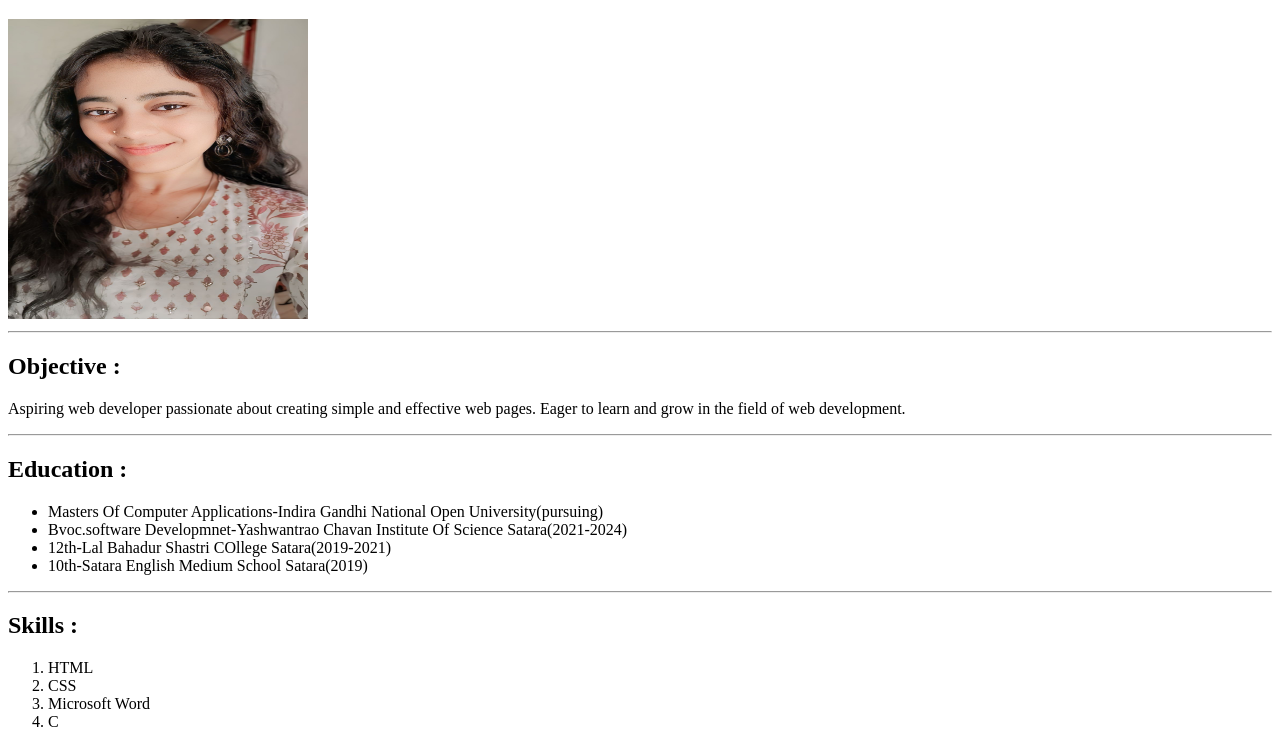
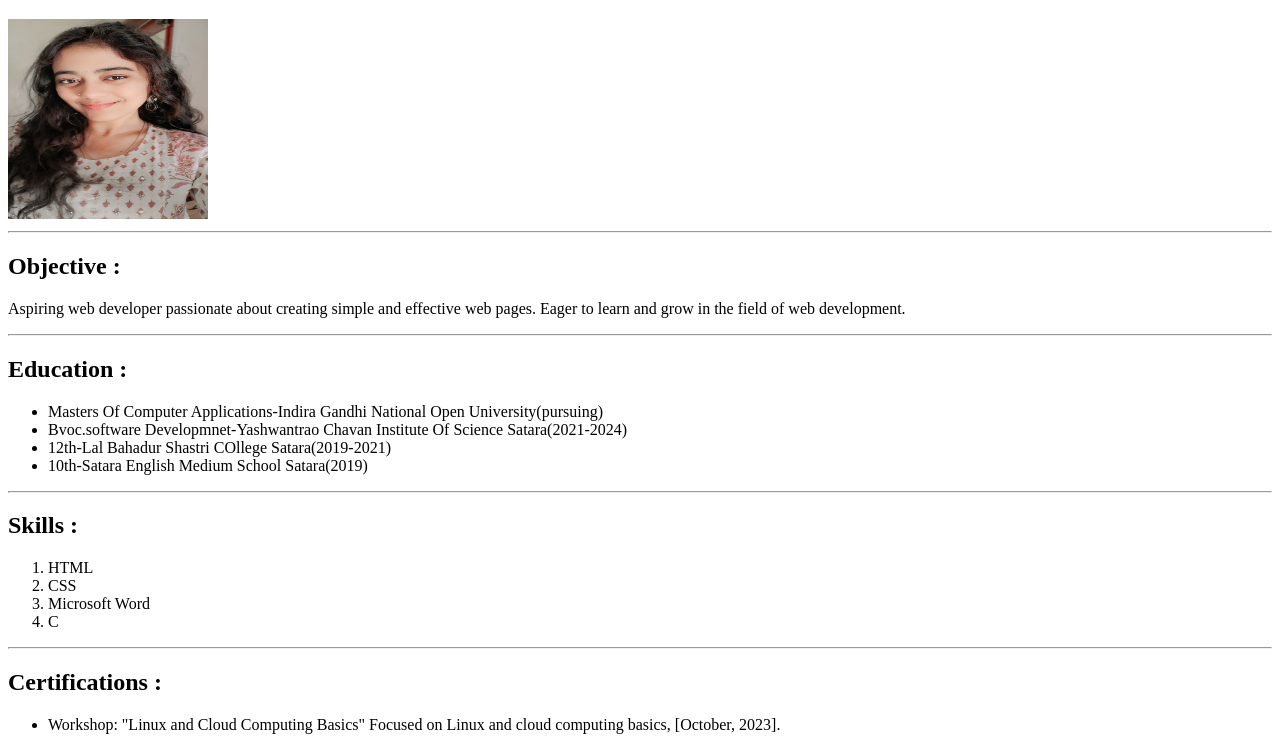
Before and after one commit to sakshiraje/portfolio, a plain HTML site: page index.html in a window 1280 px wide. Shown: the part 61-800 px from the top of the page. Drawn offline with Linux system fonts and the light colour scheme.

Commit message:
Update index.html

```diff
--- a/index.html
+++ b/index.html
@@ -7,7 +7,7 @@
 </head>
 <body>
     <h1>Sakshi Prakash Rajeshirke</h1>
-    <img src="./assets/images/self.jpg" height="300" width="300" alt="self">
+    <img src="./assets/images/self.jpg" height="200" width="200" alt="self">
     <hr>
     <h2>Objective :</h2>
     <p>Aspiring web developer passionate about creating simple and effective web pages. Eager to learn and grow in the field of web development.
```
